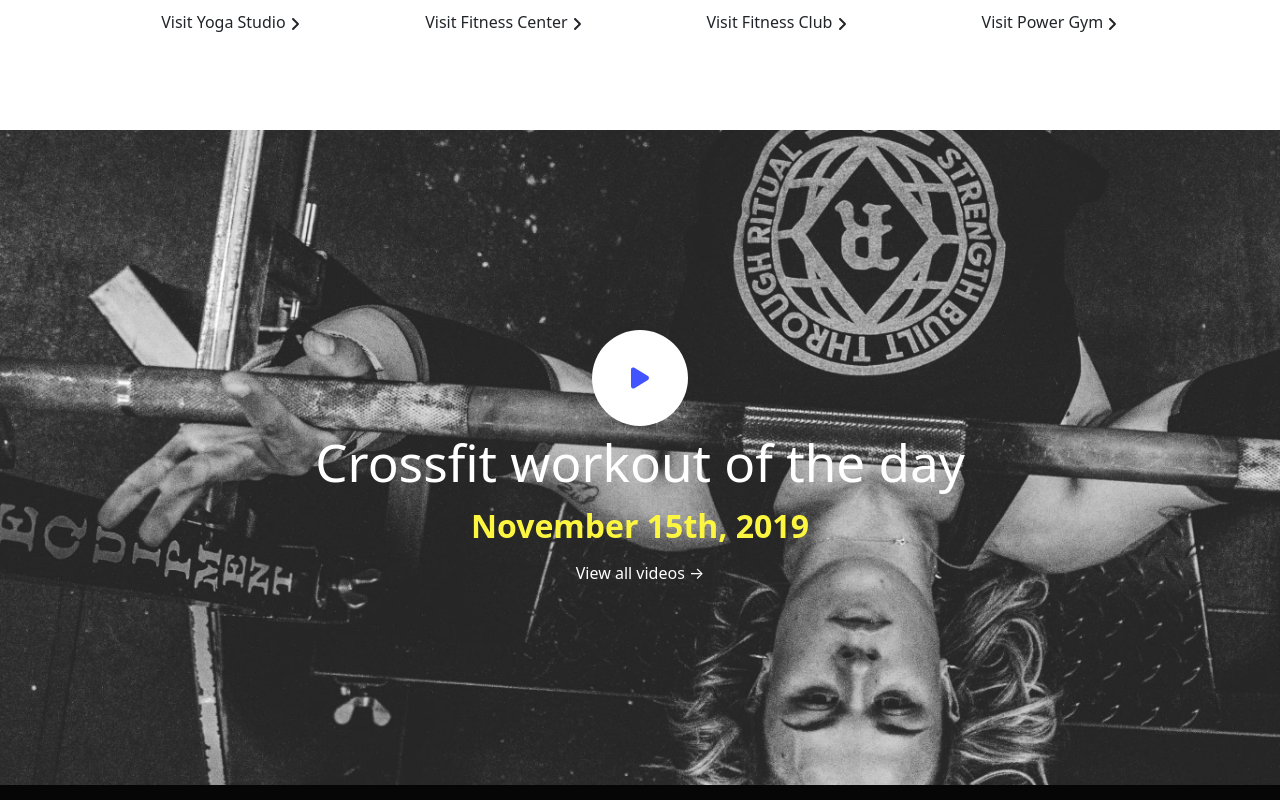
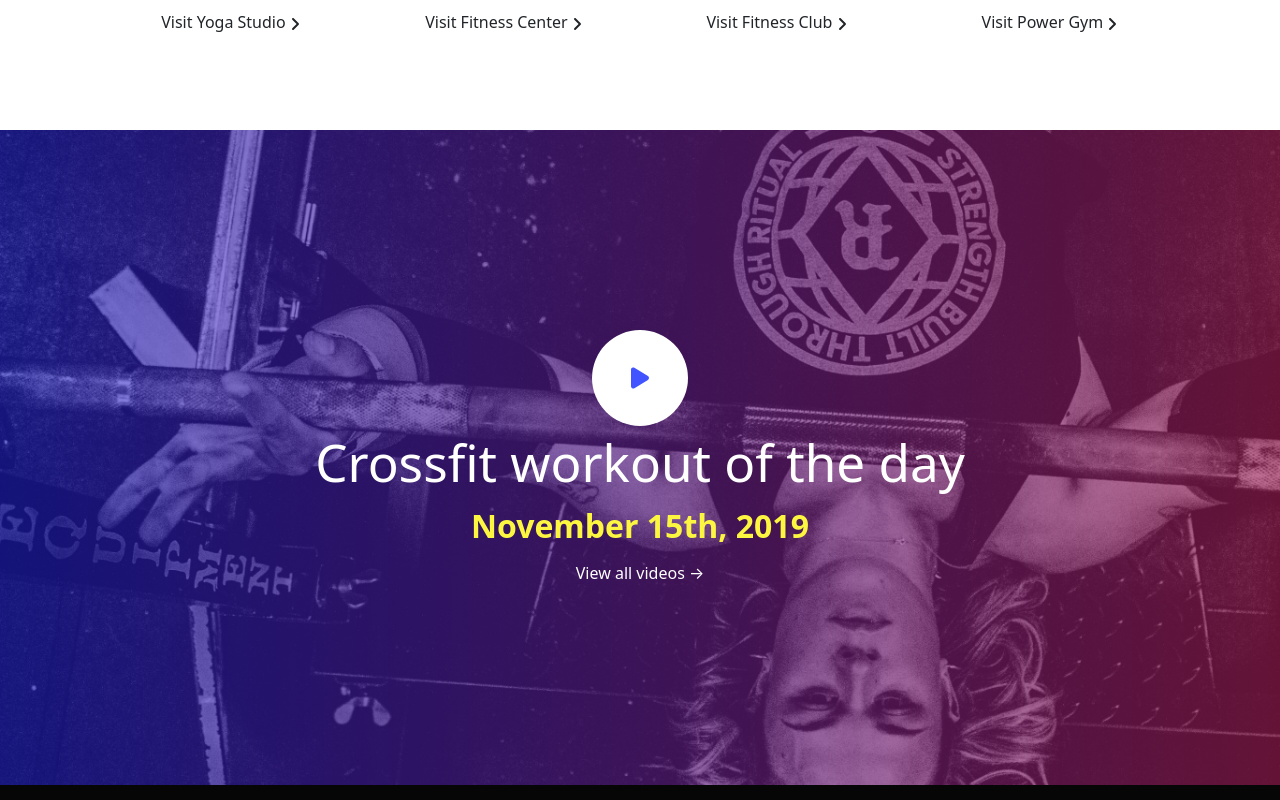
Before and after one commit to VolxDarkTV/proj-html-vuejs, a Vue app: page / in a window 1280 px wide. Shown: the part 520-1320 px from the top of the page. Built offline with nearby package versions, Linux system fonts and the light colour scheme.

Commit message:
add linear-gradient

```diff
--- a/src/components/main/CrossFitWorkOut.vue
+++ b/src/components/main/CrossFitWorkOut.vue
@@ -32,7 +32,7 @@
 @use '../../styles/general.scss' as *;
 .my_image{
     padding: 200px;
-    background-image: url(../../../public/images/banner14-2x.jpg);
+    background-image:linear-gradient(to right, rgba(0, 0, 203, 0.5), rgba(161, 0, 70, 0.5)), url(../../../public/images/banner14-2x.jpg);
     background-size: cover;
     background-repeat: no-repeat;
 }
```
